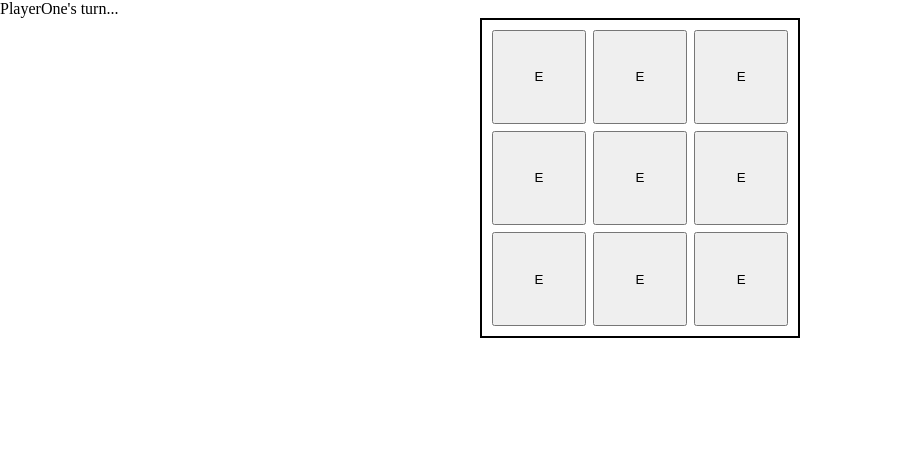
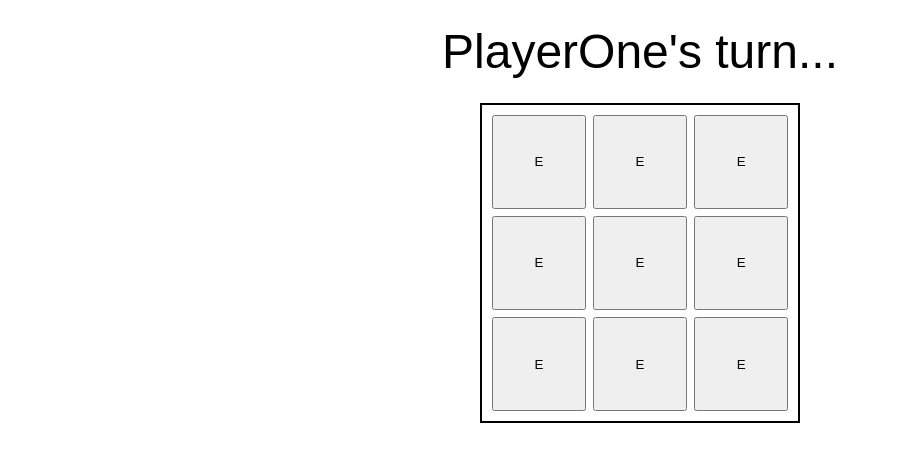
Before and after one commit to MerlinDeadleft/odin-tic-tac-toe, a plain HTML site: page index.html in a window 1280 px wide. Shown: the whole page, without its empty margins (0-897 px from the left). Drawn offline with Linux system fonts and the light colour scheme.

Commit message:
Add styling to player turn indicator

```diff
--- a/css/styles.css
+++ b/css/styles.css
@@ -4,6 +4,11 @@
     padding: 0;
     margin: 0;
     box-sizing: border-box;
+}
+
+:root {
+    font-family: sans-serif;
+    font-size: 16px;
 }
 
 #game-board {
@@ -16,3 +21,9 @@
     padding: 10px;
     margin: 0 auto;
 }
+
+#turn-indicator {
+    text-align: center;
+    font-size: 3rem;
+    margin: 1.5rem 0;
+}
```
